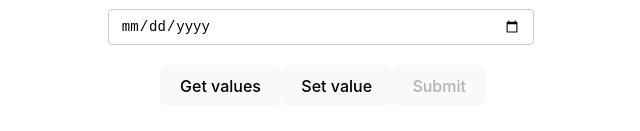
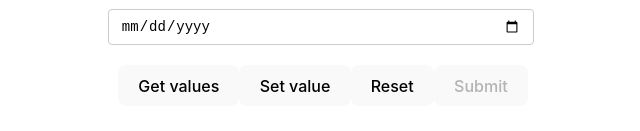
Before and after one commit to SaqibSattar/react-hook-form, a React (Vite) app: page / in a window 1280 px wide. Shown: the part 911-1042 px from the top of the page, without its empty margins (317-957 px from the left). Built offline with nearby package versions, Linux system fonts and the light colour scheme; no server answers.

Commit message:
reset form

```diff
--- a/src/components/YoutubeForm.tsx
+++ b/src/components/YoutubeForm.tsx
@@ -42,7 +42,7 @@
       };
     },
   });
-  const { register, control, handleSubmit, formState, watch, getValues, setValue } = form;
+  const { register, control, handleSubmit, formState, watch, getValues, setValue, reset } = form;
   const { errors, touchedFields, dirtyFields, isDirty, isValid, isSubmitting, isSubmitted, isSubmitSuccessful, submitCount, } = formState;
 
   console.log({ errors, isDirty, touchedFields, dirtyFields, isValid });
@@ -61,6 +61,10 @@
     console.log("Form errors", errors);
   };
 
+  const onReset = () => {
+    reset();
+  };
+
   const handleGetValues = () => {
     console.log("Get values", getValues());
     // console.log("Get values", getValues("username"));
@@ -73,6 +77,12 @@
       shouldTouch: true,
     });
   };
+
+  useEffect(() => {
+    if (isSubmitSuccessful) {
+      reset();
+    }
+  }, [isSubmitSuccessful, reset]);
 
 //   const watchUsername = watch();
 //   useEffect(() => {
@@ -234,6 +244,9 @@
         <button type="button" onClick={handleSetValue}>
           Set value
         </button>
+        <button type="button" onClick={onReset}>
+          Reset
+        </button>
         <button disabled={!isDirty || !isValid || isSubmitting}>Submit</button>
       </form>
       <DevTool control={control} />
```
